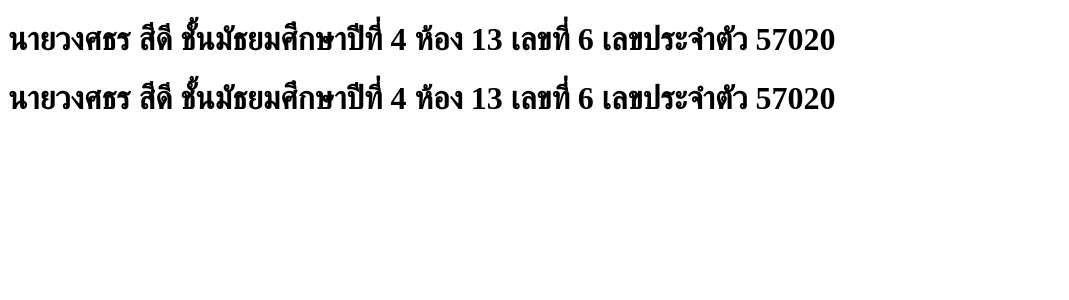
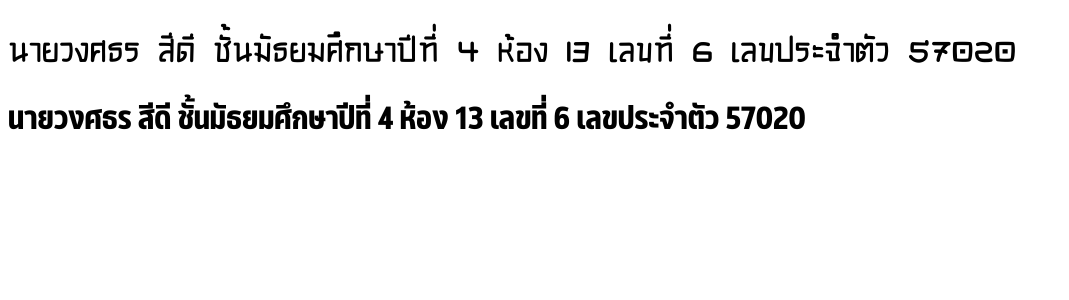
Before and after one commit to 57020/mywebsite, a PHP site: page /font.php in a window 1280 px wide. Shown: the top 300 px of the page, without its empty margins (0-1069 px from the left). Run offline with PHP 8.4, Linux system fonts and the light colour scheme.

Commit message:
Update font.php

```diff
--- a/font.php
+++ b/font.php
@@ -6,11 +6,11 @@
   <style>
     @font-face{
       font-family: myFont1;
-      src: url()
+      src: url(baozi.woff)
     }
     @font-face{
       font-family: myFont2;
-      src: url()
+      src: url(FCFlexica_Non-commercial_-Bold.woff)
     }
     #font1{
 	font-family: myFont1;
```
